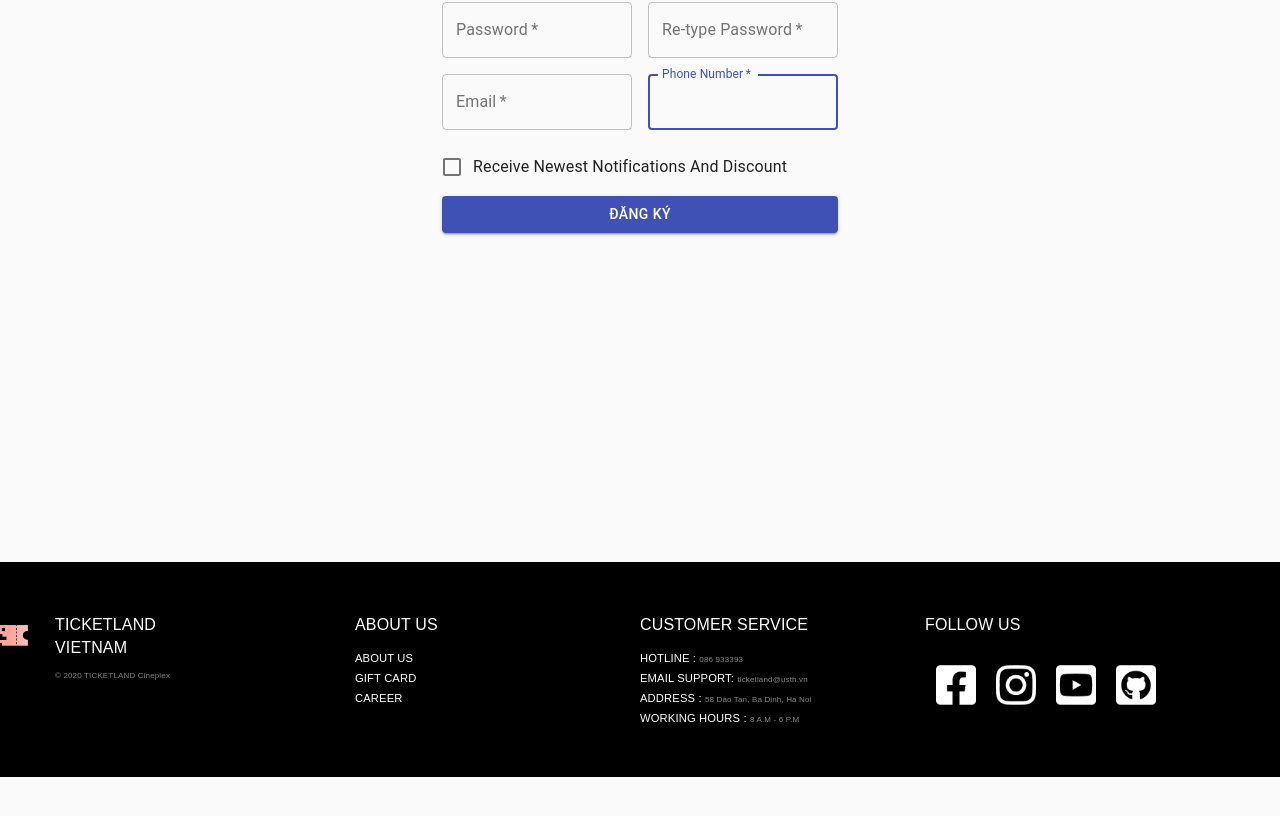
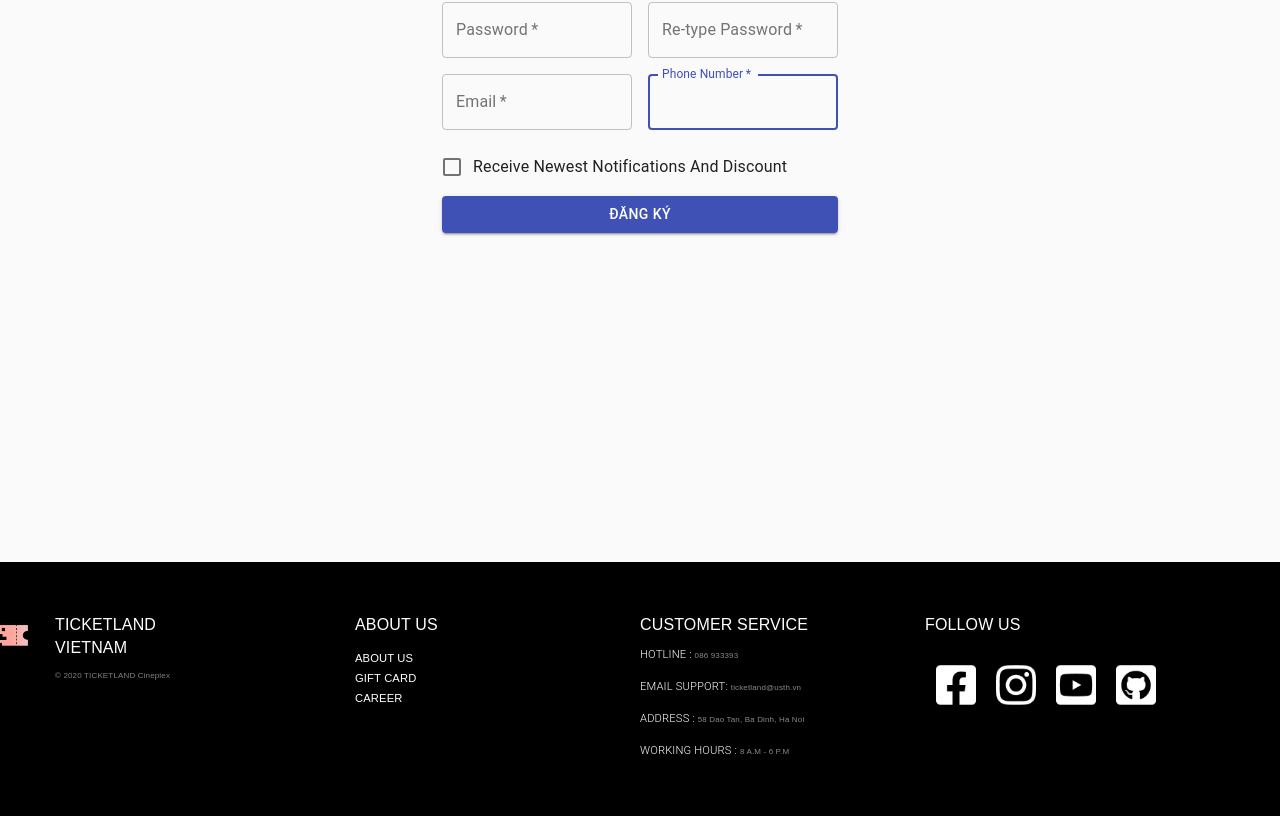
Before and after one commit to harleyng/group-project, a React (Create React App) app: page /register in a window 1280 px wide. Shown: the part 334-1150 px from the top of the page. Before the commit the page ends 1111 px from the top, so only its background shows below. Built offline with nearby package versions, Linux system fonts and the light colour scheme.

Commit message:
clean code

```diff
--- a/src/assets/css/base.scss
+++ b/src/assets/css/base.scss
@@ -74,6 +74,10 @@
     font-weight: 300;
     font-size: 0.7rem;
   }
+  p {
+    font-size: 0.7rem;
+    font-weight: 300;
+  }
   .footerTitle {
     padding-bottom: 10px;
     color: white;
--- a/src/pages/Components/layout/Footer.jsx
+++ b/src/pages/Components/layout/Footer.jsx
@@ -38,10 +38,10 @@
                             <div className="footerTitle"><span>CUSTOMER SERVICE</span></div>
                             <div class="col-6">
                                     <ul class="list-footer">
-                                        <li><a href="#" target="_blank" rel="noreferrer">HOTLINE : <span className="list-footer-info">086 933393</span></a></li>
-                                        <li><a href="#" target="_blank" rel="noreferrer">EMAIL SUPPORT: <span className="list-footer-info">ticketland@usth.vn</span></a></li>
-                                        <li><a href="#" target="_blank" rel="noreferrer">ADDRESS : <span className="list-footer-info">58 Dao Tan, Ba Dinh, Ha Noi</span></a></li>
-                                        <li><a href="#" target="_blank" rel="noreferrer">WORKING HOURS : <span className="list-footer-info">8 A.M - 6 P.M </span></a></li>
+                                        <li><p>HOTLINE : <span className="list-footer-info">086 933393</span></p></li>
+                                        <li><p>EMAIL SUPPORT: <span className="list-footer-info">ticketland@usth.vn</span></p></li>
+                                        <li><p>ADDRESS : <span className="list-footer-info">58 Dao Tan, Ba Dinh, Ha Noi</span></p></li>
+                                        <li><p>WORKING HOURS : <span className="list-footer-info">8 A.M - 6 P.M </span></p></li>
                                     </ul>
                             </div>
                         </div>
```
